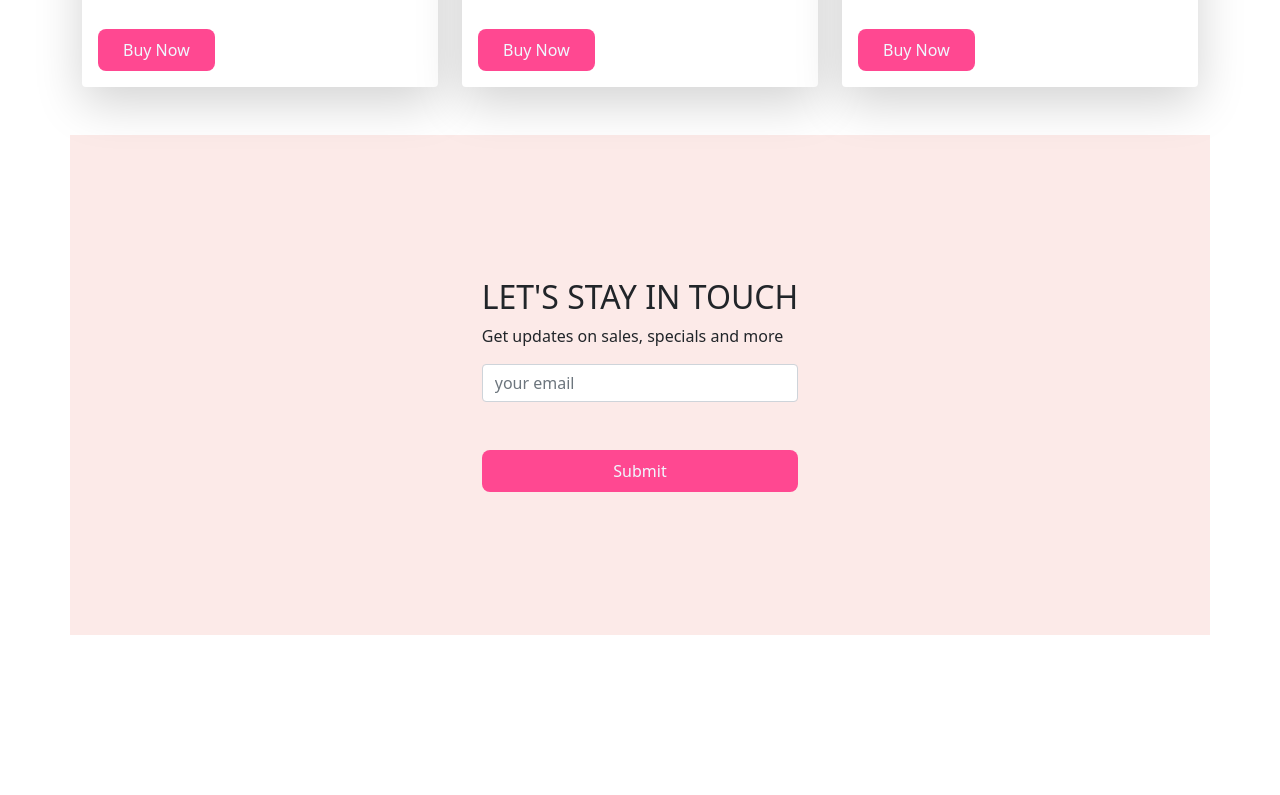
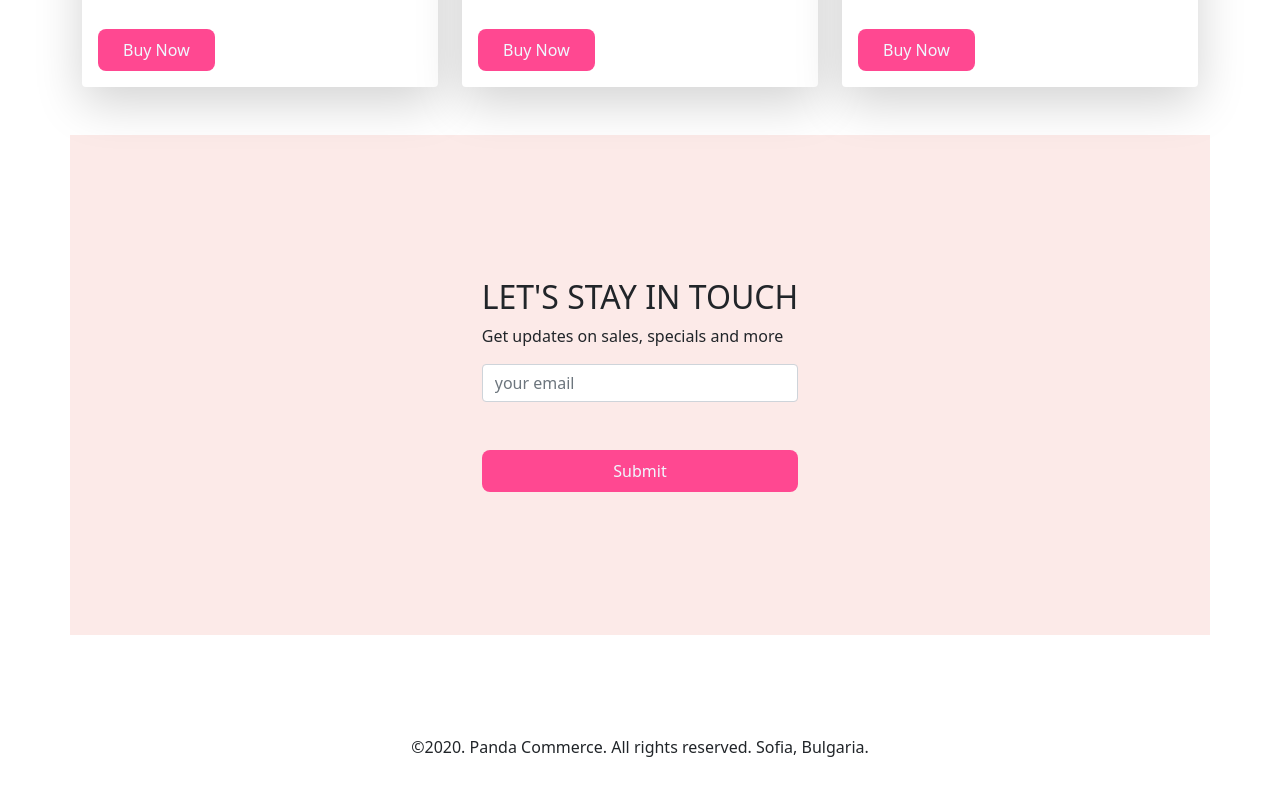
Before and after one commit to Jewel1923/panda-commerce-bootstrap, a plain HTML site: page index.html in a window 1280 px wide. Shown: the part 1847-2642 px from the top of the page. Before the commit the page ends 2482 px from the top, so only its background shows below. Drawn offline with nearby package versions, Linux system fonts and the light colour scheme.

Commit message:
4th commit

```diff
--- a/index.html
+++ b/index.html
@@ -239,7 +239,10 @@
             </div>
         </section>
     </main>
-
+    <footer>
+        <p class="text-center"> ©2020. Panda Commerce. All rights reserved. Sofia, Bulgaria.
+        </p>
+    </footer>
 
 
 
--- a/styles/style.css
+++ b/styles/style.css
@@ -26,3 +26,7 @@
 .subscribed{
     background-color: #fceae8;
 }
+footer{
+    margin-top: 100px;
+    margin-bottom: 150px;
+}
```
